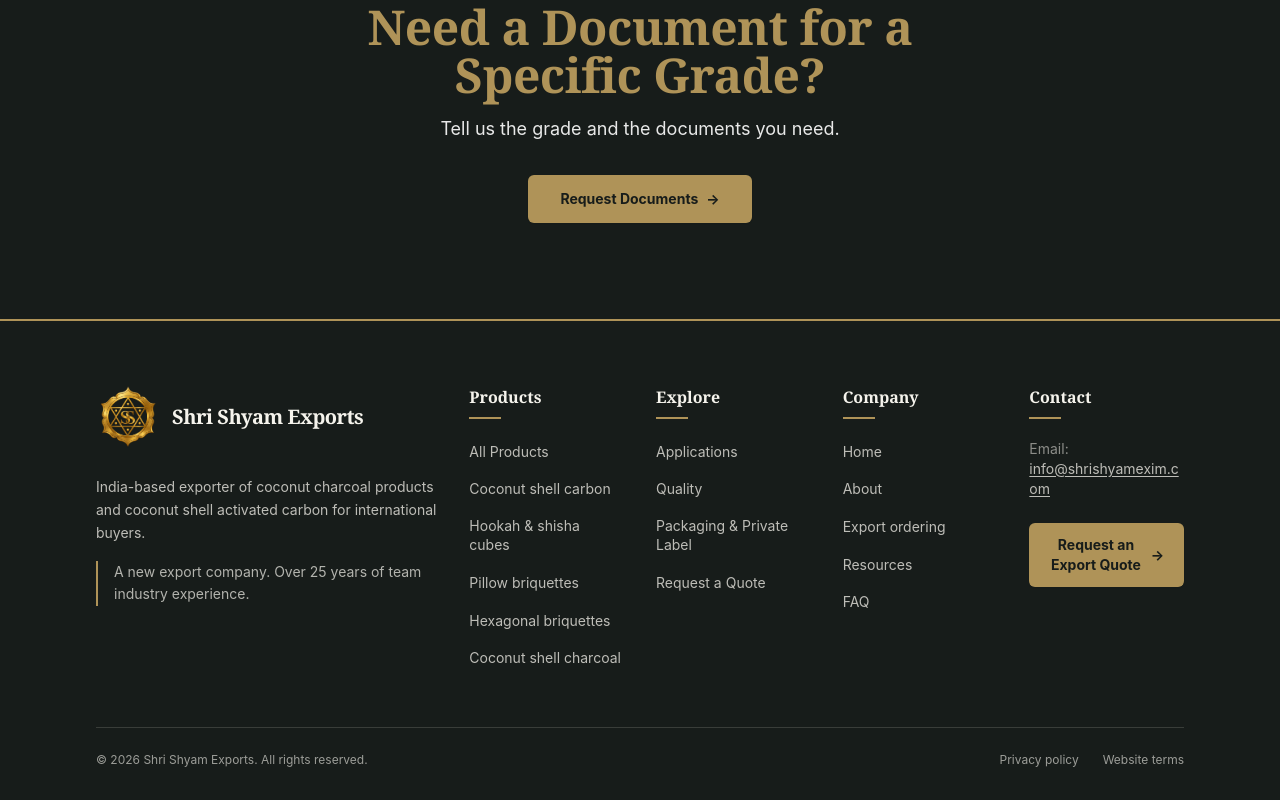
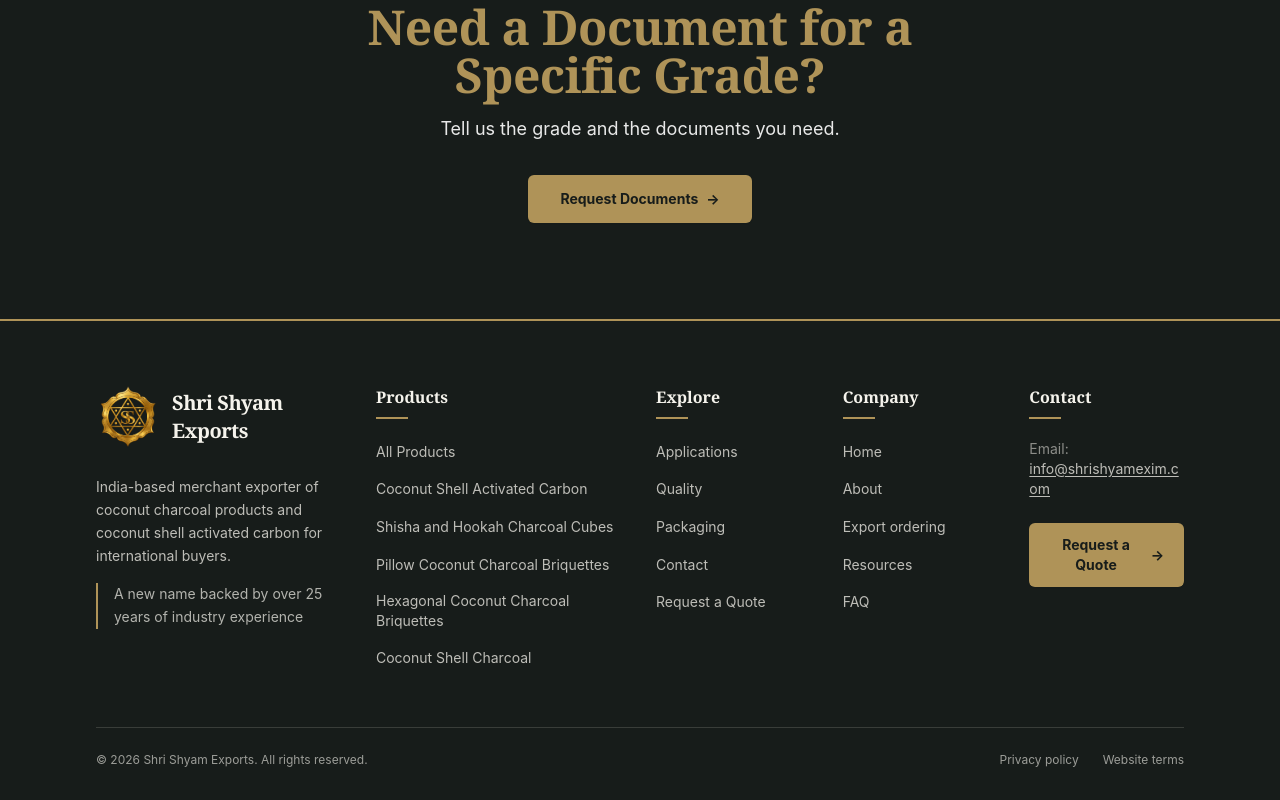
Before and after one commit to yashshingne33/shreeshyamexports, a React (Vite) app: page /resources/ in a window 1280 px wide. Shown: the part 1957-2757 px from the top of the page. Built offline with nearby package versions, Linux system fonts and the light colour scheme.

Commit message:
Updated navbar and footer based on latest changes

```diff
--- a/src/components/layout/Footer.jsx
+++ b/src/components/layout/Footer.jsx
@@ -2,39 +2,19 @@
 import logoImg from "../../assets/logo.png";
 import { COMPANY, NAV_PRODUCTS, NAV_COMPANY } from "../../data/site.js";
 import { ContactLines } from "../ui.jsx";
-import { GRID_BG } from "../PageKit.jsx";
 
 /* ------------------------------------------------------------------ *
- * LINKS — the footer carries every page (per the developer plan).
+ * LINKS: every list comes from data/site.js so the footer always
+ * matches the header and product names stay consistent.
  * ------------------------------------------------------------------ */
-const PLAN_PRODUCTS = [
-  { label: "Activated Carbon", to: "/products/coconut-shell-activated-carbon/" },
-  { label: "Hookah & Shisha Cubes", to: "/products/hookah-charcoal-cubes/" },
-  { label: "Pillow Briquettes", to: "/products/pillow-charcoal-briquettes/" },
-  { label: "Hexagonal Briquettes", to: "/products/hexagonal-charcoal-briquettes/" },
-];
-const PLAN_COMPANY = [
-  { label: "About Us", to: "/about/" },
-  { label: "Export Ordering", to: "/export-ordering/" },
-  { label: "Resources", to: "/resources/" },
-  { label: "FAQ", to: "/faq/" },
-];
+const PRODUCT_LINKS = [{ label: "All Products", to: "/products/" }, ...NAV_PRODUCTS.filter((l) => l.to !== "/products/")];
+const COMPANY_LINKS = [{ label: "Home", to: "/" }, ...NAV_COMPANY];
 const EXPLORE = [
   { label: "Applications", to: "/applications/" },
   { label: "Quality", to: "/quality/" },
-  { label: "Packaging & Private Label", to: "/packaging-private-label/" },
+  { label: "Packaging", to: "/packaging-private-label/" },
+  { label: "Contact", to: "/contact/" },
   { label: "Request a Quote", to: "/request-a-quote/" },
-];
-
-const merge = (base = [], extra = []) => {
-  const seen = new Set(base.map((l) => l.to));
-  return [...base, ...extra.filter((l) => !seen.has(l.to))];
-};
-
-const PRODUCT_LINKS = [{ label: "All Products", to: "/products/" }, ...merge(NAV_PRODUCTS, PLAN_PRODUCTS).filter((l) => l.to !== "/products/")];
-const COMPANY_LINKS = [
-  { label: "Home", to: "/" },
-  ...merge(NAV_COMPANY, PLAN_COMPANY),
 ];
 
 /* ------------------------------------------------------------------ *
@@ -79,7 +59,7 @@
       <div className={`${EDGE} pb-6 pt-10 sm:pb-8 sm:pt-12 lg:pt-16`}>
         <div className="grid grid-cols-2 gap-x-6 gap-y-9 sm:grid-cols-3 sm:gap-x-8 sm:gap-y-10 lg:grid-cols-12 lg:gap-8">
           {/* Brand */}
-          <div className="col-span-2 sm:col-span-3 lg:col-span-4">
+          <div className="col-span-2 sm:col-span-3 lg:col-span-3">
             <Link to="/" className={`inline-flex items-center gap-3 ${FOCUS}`} aria-label={`${COMPANY.name} home`}>
               <img src={logoImg} alt="" width={30} height={30} className="h-12 w-12 shrink-0 object-contain sm:h-16 sm:w-16" />
               <span className="flex flex-col leading-none">
@@ -87,15 +67,15 @@
               </span>
             </Link>
             <p className="mt-4 max-w-md text-sm leading-relaxed text-ivory/75 sm:mt-5 sm:max-w-lg lg:max-w-sm">
-              India-based exporter of coconut charcoal products and coconut shell activated carbon for international buyers.
+              India-based merchant exporter of coconut charcoal products and coconut shell activated carbon for international buyers.
             </p>
             <p className="mt-3 max-w-md border-l-2 border-brass pl-4 text-sm leading-relaxed text-ivory/70 sm:mt-4 sm:max-w-lg lg:max-w-sm">
-              A new export company. Over 25 years of team industry experience.
+              A new name backed by over 25 years of industry experience
             </p>
           </div>
 
-          {/* Products */}
-          <nav aria-label="Products" className="col-span-1 lg:col-span-2">
+          {/* Products (wider column: the full product names need the room) */}
+          <nav aria-label="Products" className="col-span-2 sm:col-span-1 lg:col-span-3">
             <ColumnTitle>Products</ColumnTitle>
             <LinkList links={PRODUCT_LINKS} />
           </nav>
@@ -107,9 +87,9 @@
           </nav>
 
           {/* Company */}
-          <nav aria-label="Company" className="col-span-2 sm:col-span-1 lg:col-span-2">
+          <nav aria-label="Company" className="col-span-1 lg:col-span-2">
             <ColumnTitle>Company</ColumnTitle>
-            <LinkList links={COMPANY_LINKS} twoColMobile />
+            <LinkList links={COMPANY_LINKS} />
           </nav>
 
           {/* Contact */}
@@ -118,7 +98,7 @@
             <div className="mt-4 flex flex-col gap-5 sm:mt-5 sm:flex-row sm:items-start sm:justify-between sm:gap-8 lg:flex-col lg:justify-start lg:gap-0">
               <ContactLines className="min-w-0 break-words text-ivory/75 [overflow-wrap:anywhere] [&_a]:transition-colors [&_a:hover]:text-brass" />
               <Link to="/request-a-quote/" className={`${BTN_QUOTE} sm:shrink-0 lg:mt-6`}>
-                Request an Export Quote <span aria-hidden="true">&rarr;</span>
+                Request a Quote <span aria-hidden="true">&rarr;</span>
               </Link>
             </div>
           </div>
--- a/src/components/layout/Header.jsx
+++ b/src/components/layout/Header.jsx
@@ -5,32 +5,13 @@
 
 /* ------------------------------------------------------------------ *
  * NAVIGATION CONTENT
- * Follows the developer plan: Products, Applications, Quality,
- * Packaging, Company + a persistent Request a Quote.
- * Links already defined in data/site.js are kept; any route the plan
- * requires that is missing there is added (no duplicates).
+ * Labels follow the change document: Products, Applications, Quality,
+ * Packaging, Company, Contact + a persistent Request a Quote.
+ * All links come from data/site.js so header, footer and menus
+ * can never drift apart.
  * ------------------------------------------------------------------ */
-const PLAN_PRODUCTS = [
-  { label: "Activated Carbon", to: "/products/coconut-shell-activated-carbon/" },
-  { label: "Hookah & Shisha Cubes", to: "/products/hookah-charcoal-cubes/" },
-  { label: "Pillow Briquettes", to: "/products/pillow-charcoal-briquettes/" },
-  { label: "Hexagonal Briquettes", to: "/products/hexagonal-charcoal-briquettes/" },
-];
-const PLAN_COMPANY = [
-  { label: "About Us", to: "/about/" },
-  { label: "Export Ordering", to: "/export-ordering/" },
-  { label: "Resources", to: "/resources/" },
-  { label: "FAQ", to: "/faq/" },
-];
-
-const merge = (base = [], extra = []) => {
-  const seen = new Set(base.map((l) => l.to));
-  return [...base, ...extra.filter((l) => !seen.has(l.to))];
-};
-const PRODUCT_LINKS = merge(NAV_PRODUCTS, PLAN_PRODUCTS).filter(
-  (l) => l.label !== "All products"
-);
-const COMPANY_LINKS = merge(NAV_COMPANY, PLAN_COMPANY);
+const PRODUCT_LINKS = NAV_PRODUCTS.filter((l) => l.to !== "/products/");
+const COMPANY_LINKS = NAV_COMPANY;
 
 /* ------------------------------------------------------------------ *
  * SHARED STYLES (same button shape and focus style as the hero)
@@ -42,8 +23,7 @@
   `after:absolute after:inset-x-0 after:-bottom-0.5 after:h-0.5 after:origin-left after:scale-x-0 after:bg-brass ` +
   `after:transition-transform hover:after:scale-x-100 motion-reduce:after:transition-none ${FOCUS}`;
 
-const navState = (active) =>
-  `${NAV_BASE} ${active ? "after:scale-x-100" : ""}`;
+const navState = (active) => `${NAV_BASE} ${active ? "after:scale-x-100" : ""}`;
 
 const BTN_QUOTE =
   "inline-flex items-center justify-center gap-2 rounded-md bg-brass px-6 py-3 text-sm font-bold text-charcoal shadow-sm " +
@@ -54,32 +34,64 @@
 
 /* ------------------------------------------------------------------ *
  * DESKTOP DROPDOWN
+ * mode: null (closed) | "hover" (opened by a mouse hovering) | "click"
+ * (opened by click, touch or keyboard, stays open until dismissed).
+ * Hover is a convenience for mouse users only; click, touch and
+ * keyboard always work. Escape closes and returns focus to the button.
  * ------------------------------------------------------------------ */
 function Dropdown({ label, links, active, footer }) {
-  const [open, setOpen] = useState(false);
+  const [mode, setMode] = useState(null);
+  const open = mode !== null;
   const ref = useRef(null);
+  const btnRef = useRef(null);
+  const menuId = `menu-${label.toLowerCase().replace(/\s+/g, "-")}`;
 
   useEffect(() => {
     if (!open) return;
-    const onKey = (e) => e.key === "Escape" && setOpen(false);
-    const onDown = (e) => !ref.current?.contains(e.target) && setOpen(false);
+    const onKey = (e) => {
+      if (e.key === "Escape") {
+        setMode(null);
+        btnRef.current?.focus();
+      }
+    };
+    const onDown = (e) => {
+      if (!ref.current?.contains(e.target)) setMode(null);
+    };
     document.addEventListener("keydown", onKey);
-    document.addEventListener("mousedown", onDown);
+    document.addEventListener("pointerdown", onDown);
     return () => {
       document.removeEventListener("keydown", onKey);
-      document.removeEventListener("mousedown", onDown);
+      document.removeEventListener("pointerdown", onDown);
     };
   }, [open]);
+
+  const onEnter = (e) => {
+    if (e.pointerType === "mouse") setMode((m) => m ?? "hover");
+  };
+  const onLeave = (e) => {
+    if (e.pointerType === "mouse") setMode((m) => (m === "hover" ? null : m));
+  };
 
   return (
     <div
       className="relative"
       ref={ref}
-      onMouseEnter={() => setOpen(true)}
-      onMouseLeave={() => setOpen(false)}
-      onBlur={(e) => !e.currentTarget.contains(e.relatedTarget) && setOpen(false)}
+      onPointerEnter={onEnter}
+      onPointerLeave={onLeave}
+      onBlur={(e) => {
+        // Close when keyboard focus moves to something outside this menu.
+        if (e.relatedTarget && !e.currentTarget.contains(e.relatedTarget)) setMode(null);
+      }}
     >
-      <button type="button" className={navState(active || open)} aria-expanded={open} aria-haspopup="true" onClick={() => setOpen((o) => !o)}>
+      <button
+        ref={btnRef}
+        type="button"
+        className={navState(active || open)}
+        aria-expanded={open}
+        aria-haspopup="true"
+        aria-controls={open ? menuId : undefined}
+        onClick={() => setMode((m) => (m === "click" ? null : "click"))}
+      >
         {label}
         <svg width="10" height="6" viewBox="0 0 10 6" fill="none" aria-hidden="true" className={`transition-transform motion-reduce:transition-none ${open ? "rotate-180" : ""}`}>
           <path d="M1 1l4 4 4-4" stroke="currentColor" strokeWidth="1.5" strokeLinecap="round" />
@@ -87,7 +99,7 @@
       </button>
 
       {open && (
-        <div className="absolute left-1/2 top-full z-50 w-72 -translate-x-1/2 pt-3">
+        <div id={menuId} className="absolute left-1/2 top-full z-50 w-80 -translate-x-1/2 pt-3">
           <div className="overflow-hidden rounded-xl border border-charcoal/10 bg-white shadow-xl">
             <div className="h-0.5 bg-brass" aria-hidden="true" />
             <ul className="p-2">
@@ -95,11 +107,11 @@
                 <li key={l.to}>
                   <Link
                     to={l.to}
-                    onClick={() => setOpen(false)}
-                    className="group flex items-center justify-between rounded-lg px-3.5 py-2.5 text-sm font-medium text-slate transition-colors hover:bg-ivory hover:text-charcoal focus-visible:bg-ivory focus-visible:text-charcoal focus-visible:outline-none"
+                    onClick={() => setMode(null)}
+                    className="group flex items-center justify-between gap-3 rounded-lg px-3.5 py-2.5 text-sm font-medium text-slate transition-colors hover:bg-ivory hover:text-charcoal focus-visible:bg-ivory focus-visible:text-charcoal focus-visible:outline-none"
                   >
                     {l.label}
-                    <span aria-hidden="true" className="text-brass opacity-0 transition-opacity group-hover:opacity-100 group-focus-visible:opacity-100">&rarr;</span>
+                    <span aria-hidden="true" className="shrink-0 text-brass opacity-0 transition-opacity group-hover:opacity-100 group-focus-visible:opacity-100">&rarr;</span>
                   </Link>
                 </li>
               ))}
@@ -107,7 +119,7 @@
             {footer && (
               <Link
                 to={footer.to}
-                onClick={() => setOpen(false)}
+                onClick={() => setMode(null)}
                 className="block border-t border-charcoal/10 bg-ivory px-5 py-3 text-sm font-bold text-charcoal transition-colors hover:text-brass focus-visible:outline-none focus-visible:text-brass"
               >
                 {footer.label} &rarr;
@@ -122,6 +134,8 @@
 
 /* ------------------------------------------------------------------ *
  * HEADER
+ * The desktop menu shows from xl (1280px). Below that the hamburger
+ * dialog is used, so the seven items never crowd the logo.
  * ------------------------------------------------------------------ */
 export default function Header() {
   const { pathname } = useLocation();
@@ -131,8 +145,9 @@
   const openBtnRef = useRef(null);
   const dialogRef = useRef(null);
 
-  const inGroup = (links) =>
-  links.some((l) => (l.to === "/" ? pathname === "/" : pathname.startsWith(l.to)));
+  const inGroup = (links, extraPrefix) =>
+    (extraPrefix && pathname.startsWith(extraPrefix)) ||
+    links.some((l) => (l.to === "/" ? pathname === "/" : pathname.startsWith(l.to)));
 
   useEffect(() => { setMenuOpen(false); }, [pathname]);
 
@@ -173,10 +188,10 @@
       links: [
         { label: "Applications", to: "/applications/" },
         { label: "Quality", to: "/quality/" },
-        { label: "Packaging & Private Label", to: "/packaging-private-label/" },
+        { label: "Packaging", to: "/packaging-private-label/" },
       ],
     },
-    { title: "Company", links: COMPANY_LINKS },
+    { title: "Company", links: [...COMPANY_LINKS, { label: "Contact", to: "/contact/" }] },
   ];
 
   return (
@@ -189,20 +204,25 @@
         <div className={`${EDGE} flex items-center justify-between gap-6 py-3.5`}>
           {/* Brand */}
           <Link to="/" className={`flex items-center gap-3 ${FOCUS}`} aria-label={`${COMPANY.name} home`}>
-           <img src={logoImg} alt="" className="h-11 w-auto shrink-0 sm:h-12 lg:h-14"/>
+            <img src={logoImg} alt="" className="h-11 w-auto shrink-0 sm:h-12 lg:h-14" />
             <span className="flex flex-col leading-none">
               <span className="font-serif text-xl font-bold tracking-tight text-charcoal">{COMPANY.name}</span>
-              {/* <span className="mt-1.5 hidden text-[0.625rem] font-bold uppercase tracking-[0.2em] text-brass sm:block">Merchant Exporter</span> */}
             </span>
           </Link>
 
-          {/* Primary navigation (one desktop pattern; hamburger only below lg) */}
-          <nav className="hidden items-center gap-9 lg:flex" aria-label="Primary">
-            <Dropdown label="Products" links={PRODUCT_LINKS} active={inGroup(PRODUCT_LINKS)} footer={{ label: "View all products", to: "/products/" }} />
+          {/* Primary navigation */}
+          <nav className="hidden items-center gap-6 xl:flex 2xl:gap-8" aria-label="Primary">
+            <Dropdown
+              label="Products"
+              links={PRODUCT_LINKS}
+              active={inGroup(PRODUCT_LINKS, "/products")}
+              footer={{ label: "View all products", to: "/products/" }}
+            />
             <NavLink to="/applications/" className={({ isActive }) => navState(isActive)}>Applications</NavLink>
             <NavLink to="/quality/" className={({ isActive }) => navState(isActive)}>Quality</NavLink>
             <NavLink to="/packaging-private-label/" className={({ isActive }) => navState(isActive)}>Packaging</NavLink>
             <Dropdown label="Company" links={COMPANY_LINKS} active={inGroup(COMPANY_LINKS)} />
+            <NavLink to="/contact/" className={({ isActive }) => navState(isActive)}>Contact</NavLink>
           </nav>
 
           {/* Persistent action */}
@@ -213,7 +233,7 @@
             <button
               ref={openBtnRef}
               type="button"
-              className="flex h-11 w-11 flex-col items-center justify-center rounded-md border border-charcoal/15 bg-white/60 transition-colors hover:border-brass focus-visible:outline focus-visible:outline-2 focus-visible:outline-offset-2 focus-visible:outline-brass lg:hidden"
+              className="flex h-11 w-11 flex-col items-center justify-center rounded-md border border-charcoal/15 bg-white/60 transition-colors hover:border-brass focus-visible:outline focus-visible:outline-2 focus-visible:outline-offset-2 focus-visible:outline-brass xl:hidden"
               aria-expanded={menuOpen}
               aria-controls="mobile-menu"
               aria-label="Open menu"
@@ -235,7 +255,7 @@
           role="dialog"
           aria-modal="true"
           aria-label="Menu"
-          className="fixed inset-0 z-[60] flex flex-col overflow-y-auto bg-charcoal text-ivory lg:hidden"
+          className="fixed inset-0 z-[60] flex flex-col overflow-y-auto bg-charcoal text-ivory xl:hidden"
         >
           <div className="flex items-center justify-between border-b border-brass/40 px-6 py-3.5">
             <span className="flex items-center gap-3">
@@ -262,10 +282,10 @@
                     <li key={l.to}>
                       <Link
                         to={l.to}
-                        className="flex items-center justify-between border-b border-ivory/10 py-3.5 text-lg font-medium transition-colors hover:text-brass focus-visible:text-brass focus-visible:outline-none"
+                        className="flex items-center justify-between gap-3 border-b border-ivory/10 py-3.5 text-lg font-medium transition-colors hover:text-brass focus-visible:text-brass focus-visible:outline-none"
                       >
                         {l.label}
-                        <span aria-hidden="true" className="text-brass">&rarr;</span>
+                        <span aria-hidden="true" className="shrink-0 text-brass">&rarr;</span>
                       </Link>
                     </li>
                   ))}
@@ -273,7 +293,7 @@
               </div>
             ))}
             <Link to="/request-a-quote/" className={`${BTN_QUOTE} mt-2 w-full py-4 text-base`}>
-              Request an Export Quote <span aria-hidden="true">&rarr;</span>
+              Request a Quote <span aria-hidden="true">&rarr;</span>
             </Link>
           </nav>
         </div>
--- a/src/data/site.js
+++ b/src/data/site.js
@@ -11,14 +11,14 @@
   country: "India",
 };
 
-export const EXPERIENCE_LINE = "Over 25 years of team experience in carbon and metallurgical fuels.";
+export const EXPERIENCE_LINE = "A new name backed by over 25 years of industry experience.";
 
 export const NAV_PRODUCTS = [
-  { label: "Coconut shell carbon", to: "/products/coconut-shell-activated-carbon/" },
-  { label: "Hookah & shisha cubes", to: "/products/hookah-charcoal-cubes/" },
-  { label: "Pillow briquettes", to: "/products/pillow-charcoal-briquettes/" },
-  { label: "Hexagonal briquettes", to: "/products/hexagonal-charcoal-briquettes/" },
-  { label: "Coconut shell charcoal", to: "/products/coconut-shell-charcoal/" },
+  { label: "Coconut Shell Activated Carbon", to: "/products/coconut-shell-activated-carbon/" },
+  { label: "Shisha and Hookah Charcoal Cubes", to: "/products/hookah-charcoal-cubes/" },
+  { label: "Pillow Coconut Charcoal Briquettes", to: "/products/pillow-charcoal-briquettes/" },
+  { label: "Hexagonal Coconut Charcoal Briquettes", to: "/products/hexagonal-charcoal-briquettes/" },
+  { label: "Coconut Shell Charcoal", to: "/products/coconut-shell-charcoal/" },
   { label: "All products", to: "/products/" },
 ];
 
```
Also changed, not shown: 1 other file (tests, documents, lock files or other folders).
